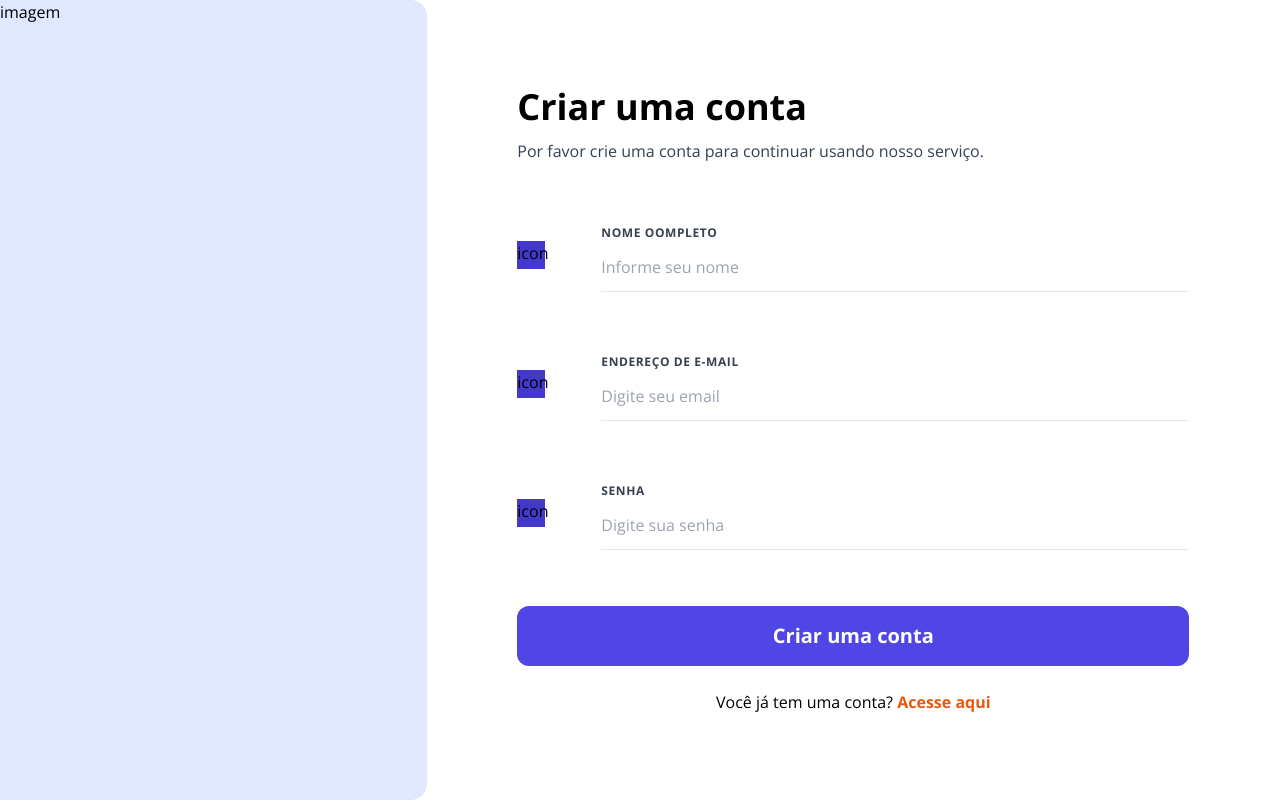
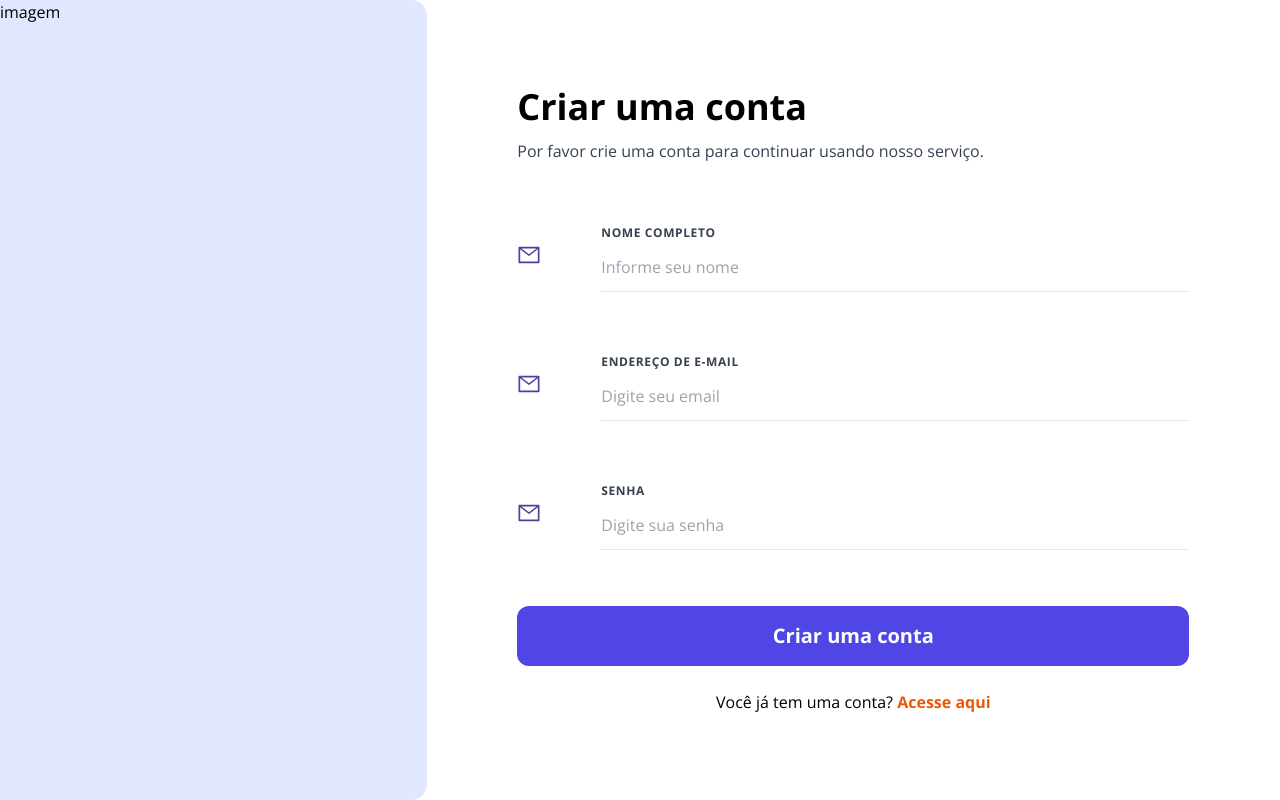
Before and after one commit to mrcomputer2018/delivery-app, a Next.js app: page /signup in a window 1280 px wide. Built offline with nearby package versions, Linux system fonts and the light colour scheme.

Commit message:
inst react-icons / inserindo icons

```diff
--- /dev/null
+++ b/components/Input-Icon/inputIcon.tsx
@@ -0,0 +1,20 @@
+import React from "react";
+import { AiOutlineMail } from 'react-icons/ai';
+
+type Props = {
+    size?: number;
+    color?: string;
+    title?: string;
+}
+
+export function InputIcon ({ ...props }: Props) {
+    return(
+        <>
+            <AiOutlineMail
+                size={ props.size}
+                color={ props.color }
+                title={ props.title }
+            />
+        </>
+    )
+}
--- a/components/input-text/input.tsx
+++ b/components/input-text/input.tsx
@@ -1,4 +1,5 @@
 import React from "react";
+import { InputIcon } from "../Input-Icon/inputIcon";
 
 type Props = {
     label: string;
@@ -11,7 +12,7 @@
         <>
             <div className="flex mb-14">
                 <div className="w-16 mr-7 flex items-center">
-                    <span className="bg-indigo-700 w-7 h-7 flex">icon</span>
+                    <InputIcon size={24} color="#503E9D" title=""/>
                 </div>
                 <div className="w-full">
                     {/* tracking-wider - espacamento entre letras */}
--- a/package.json
+++ b/package.json
@@ -8,7 +8,8 @@
   "dependencies": {
     "next": "latest",
     "react": "^17.0.2",
-    "react-dom": "^17.0.2"
+    "react-dom": "^17.0.2",
+    "react-icons": "^4.3.1"
   },
   "devDependencies": {
     "@types/node": "17.0.4",
--- a/pages/signup.tsx
+++ b/pages/signup.tsx
@@ -26,7 +26,7 @@
             </p>
 
             <InputText
-              label='Nome oompleto'
+              label='Nome completo'
               placeholder='Informe seu nome'
               type='text'/>
             <InputText
```
Also changed, not shown: 2 other files (tests, documents, lock files or other folders).
